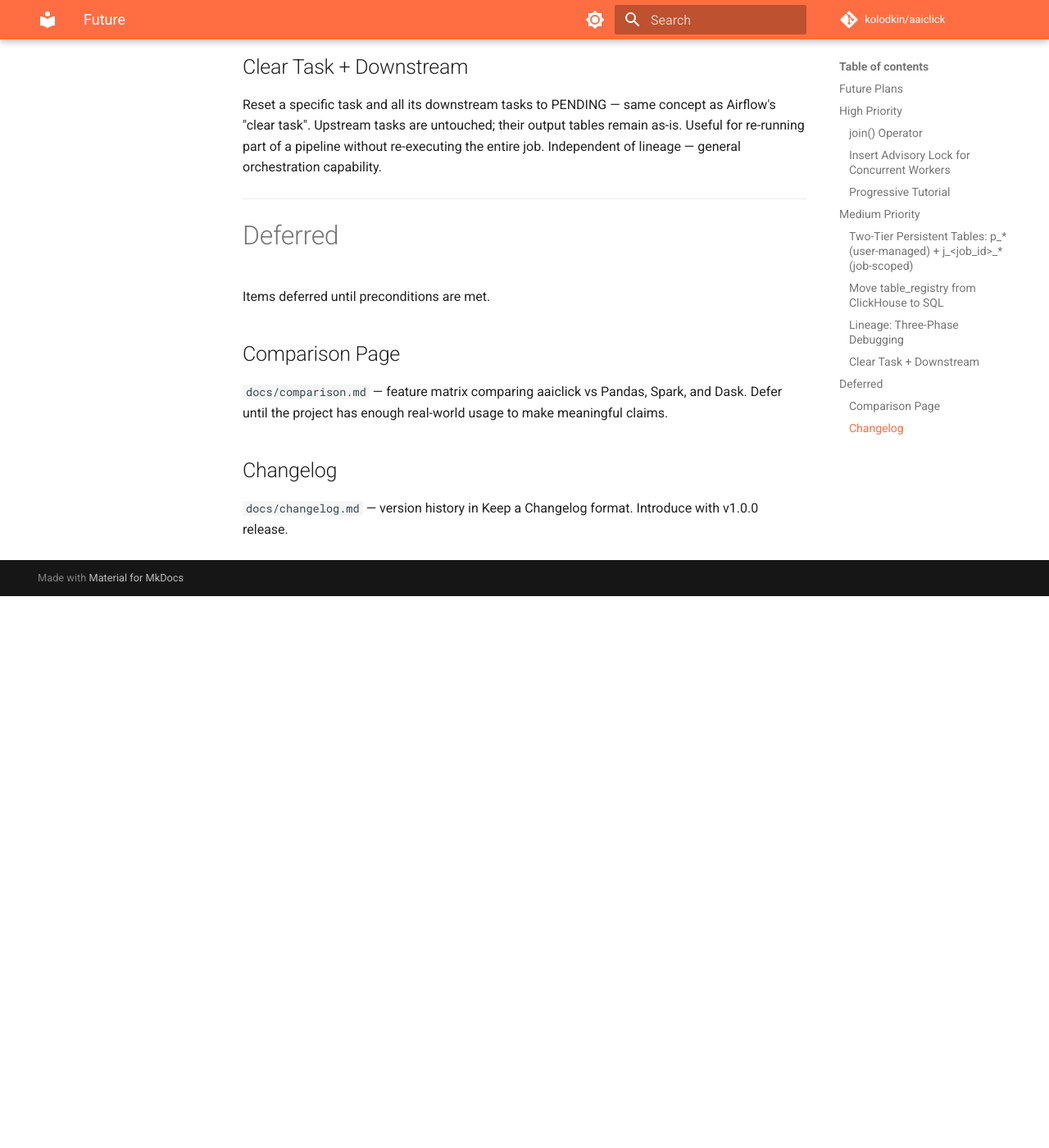
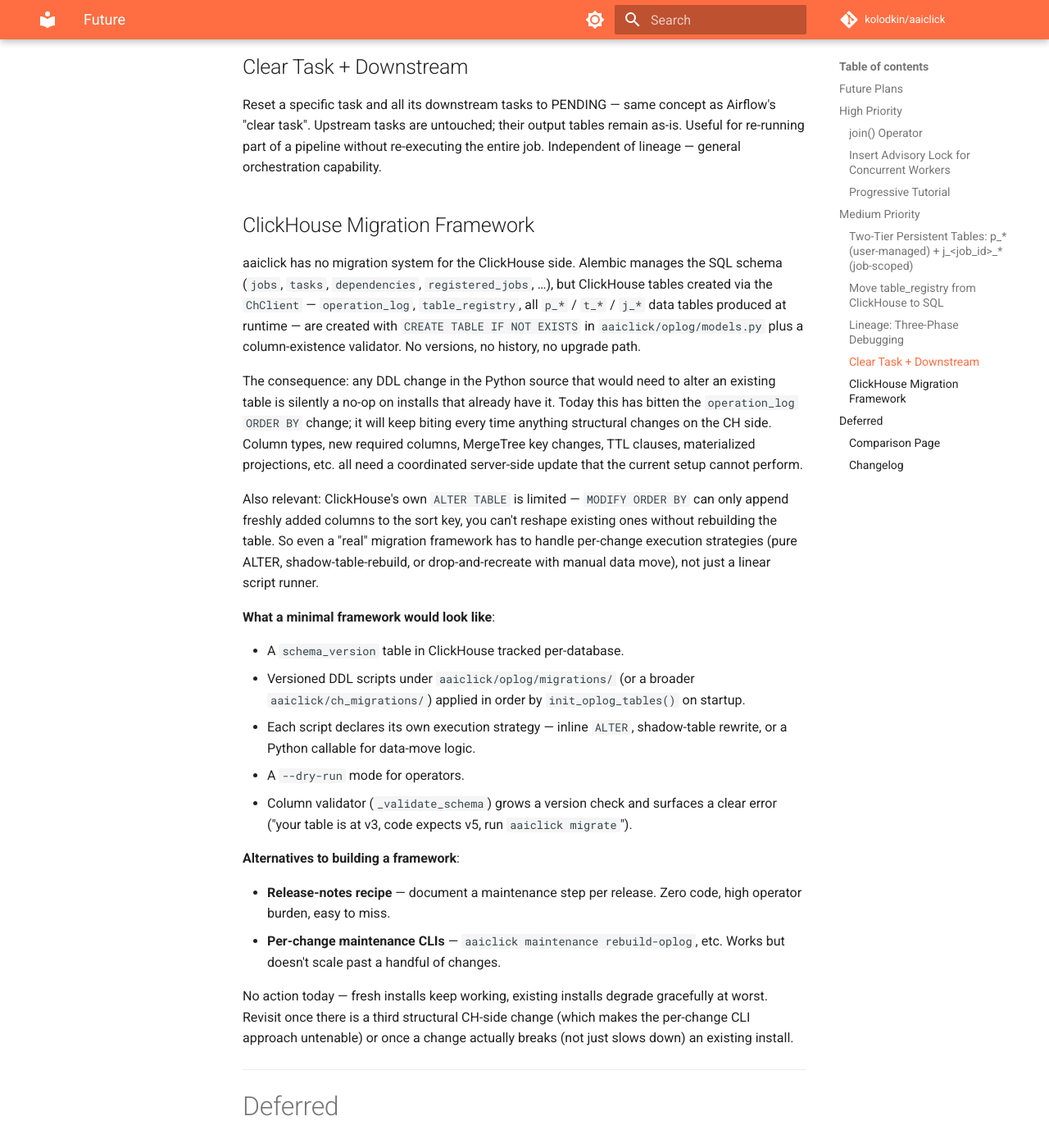
Before and after one commit to kolodkin/aaiclick, an MkDocs documentation site: the page built from docs/future.md, in a window 1280 px wide and 1400 px high, scrolled down 3318 px. Shown: the whole window at 82% size. Built offline with MkDocs 1.6.1 and Material for MkDocs 9.7.7, drawn with Linux system fonts in a browser that asks for light colours; comment, search, counter and statistics services are not loaded; before the commit the page ends 4045 px from its top, so only the background shows below that.

Commit message:
docs: track the ClickHouse migration framework gap in future.md
Alembic covers the SQL side (jobs, tasks, dependencies, registered_jobs)
but ClickHouse-side tables — operation_log, table_registry, and every
runtime data table — are created with CREATE TABLE IF NOT EXISTS plus
a column-existence validator. There is no versioned migration path,
so any DDL change in the source is silently a no-op on installs that
already have the table.

Today this bit the operation_log ORDER BY change (fresh installs
benefit, existing installs keep the old key indefinitely because
ClickHouse ALTER TABLE MODIFY ORDER BY can't prepend to the sort key).
It will keep biting every time anything structural changes on the CH
side. Document the gap in Medium Priority with a sketch of what a
minimal framework would look like and the non-framework alternatives,
so the next change has a decision point instead of rediscovering this.

No code change.

```diff
--- a/docs/future.md
+++ b/docs/future.md
@@ -95,6 +95,29 @@ Question-driven lineage debugging in three phases: graph structure (have today),
 
 Reset a specific task and all its downstream tasks to PENDING — same concept as Airflow's "clear task". Upstream tasks are untouched; their output tables remain as-is. Useful for re-running part of a pipeline without re-executing the entire job. Independent of lineage — general orchestration capability.
 
+## ClickHouse Migration Framework
+
+aaiclick has no migration system for the ClickHouse side. Alembic manages the SQL schema (`jobs`, `tasks`, `dependencies`, `registered_jobs`, …), but ClickHouse tables created via the `ChClient` — `operation_log`, `table_registry`, all `p_*` / `t_*` / `j_*` data tables produced at runtime — are created with `CREATE TABLE IF NOT EXISTS` in `aaiclick/oplog/models.py` plus a column-existence validator. No versions, no history, no upgrade path.
+
+The consequence: any DDL change in the Python source that would need to alter an existing table is silently a no-op on installs that already have it. Today this has bitten the `operation_log` `ORDER BY` change; it will keep biting every time anything structural changes on the CH side. Column types, new required columns, MergeTree key changes, TTL clauses, materialized projections, etc. all need a coordinated server-side update that the current setup cannot perform.
+
+Also relevant: ClickHouse's own `ALTER TABLE` is limited — `MODIFY ORDER BY` can only append freshly added columns to the sort key, you can't reshape existing ones without rebuilding the table. So even a "real" migration framework has to handle per-change execution strategies (pure ALTER, shadow-table-rebuild, or drop-and-recreate with manual data move), not just a linear script runner.
+
+**What a minimal framework would look like**:
+
+- A `schema_version` table in ClickHouse tracked per-database.
+- Versioned DDL scripts under `aaiclick/oplog/migrations/` (or a broader `aaiclick/ch_migrations/`) applied in order by `init_oplog_tables()` on startup.
+- Each script declares its own execution strategy — inline `ALTER`, shadow-table rewrite, or a Python callable for data-move logic.
+- A `--dry-run` mode for operators.
+- Column validator (`_validate_schema`) grows a version check and surfaces a clear error ("your table is at v3, code expects v5, run `aaiclick migrate`").
+
+**Alternatives to building a framework**:
+
+- **Release-notes recipe** — document a maintenance step per release. Zero code, high operator burden, easy to miss.
+- **Per-change maintenance CLIs** — `aaiclick maintenance rebuild-oplog`, etc. Works but doesn't scale past a handful of changes.
+
+No action today — fresh installs keep working, existing installs degrade gracefully at worst. Revisit once there is a third structural CH-side change (which makes the per-change CLI approach untenable) or once a change actually breaks (not just slows down) an existing install.
+
 ---
 
 # Deferred
```
